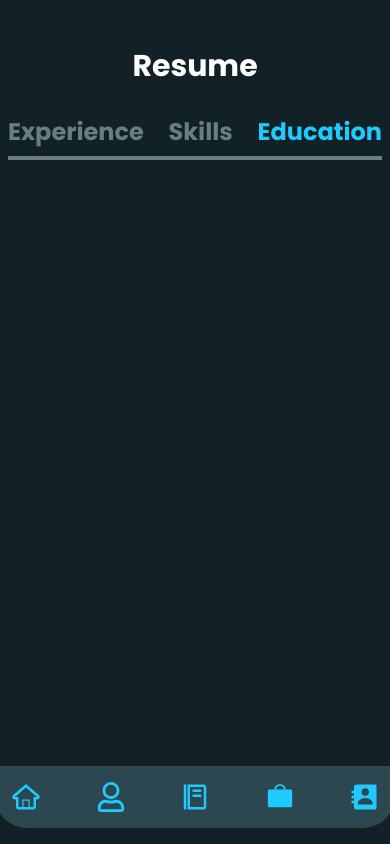
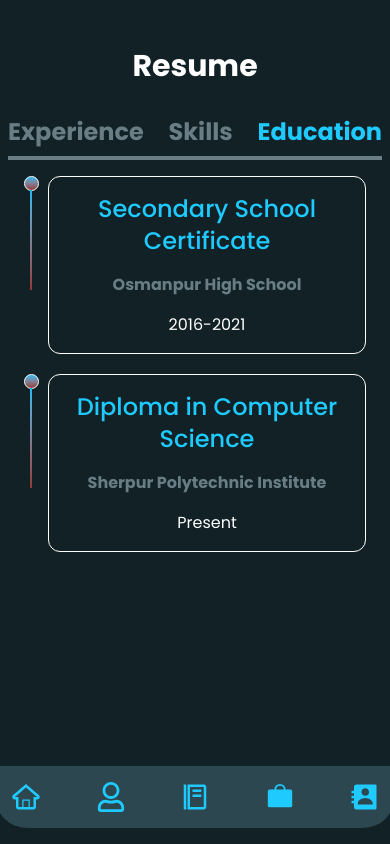
Before and after one commit to CseRashed/Portfolio-web, a React (Vite) app: page /#/resume/education in a window 390 px wide. Built offline with nearby package versions, Linux system fonts and the light colour scheme.

Commit message:
create Education route in resume route and also responsived

```diff
--- a/src/Pages/Resume/Education.jsx
+++ b/src/Pages/Resume/Education.jsx
@@ -1,14 +1,44 @@
 import React from 'react'
 
 export default function Education() {
-  return (
-    <div>
+    return (
+        <div>
 
-    <div className="  max-h-[70vh] text-white p-4 overflow-y-auto">
+            <div className="flex gap-5 flex-col lg:flex-row justify-around  max-h-[70vh] text-white p-4 overflow-y-auto">
+<div className='flex gap-6'>
+    <div className='relative'>
+<div className='absolute h-[15px] bg-gradient-to-b from-[#00baf3] to-[#913939] w-[15px] border rounded-full'>
 
 </div>
+<div className="h-[100px] w-[2px] absolute top-3.5 left-1.5 bg-gradient-to-b from-[#00baf3] to-[#913939]"></div>
 
 
     </div>
-  )
+<div className='border space-y-4 p-4 rounded-xl text-center'>
+    <h1 className='lg:text-3xl text-2xl font-medium text-[#1fcaff] '>Secondary School Certificate </h1>
+    <h2 className='font-bold text-[#687d84]'>Osmanpur High School</h2>
+    <p>2016-2021</p>
+</div>
+</div>
+<div className='flex gap-6'>
+    <div className='relative'>
+<div className='absolute h-[15px] bg-gradient-to-b from-[#00baf3] to-[#913939] w-[15px] border rounded-full'>
+
+</div>
+<div className="h-[100px] w-[2px] absolute top-3.5 left-1.5 bg-gradient-to-b from-[#00baf3] to-[#913939]"></div>
+
+
+    </div>
+<div className='border space-y-4 p-4 rounded-xl text-center'>
+    <h1 className='lg:text-3xl text-2xl font-medium text-[#1fcaff] '>Diploma in Computer Science </h1>
+    <h2 className='font-bold text-[#687d84]'>Sherpur Polytechnic Institute</h2>
+    <p>Present</p>
+</div>
+</div>
+
+            </div>
+
+
+        </div>
+    )
 }
```
Also changed, not shown: src/Main/Main.jsx (added, +9 -0 lines).
